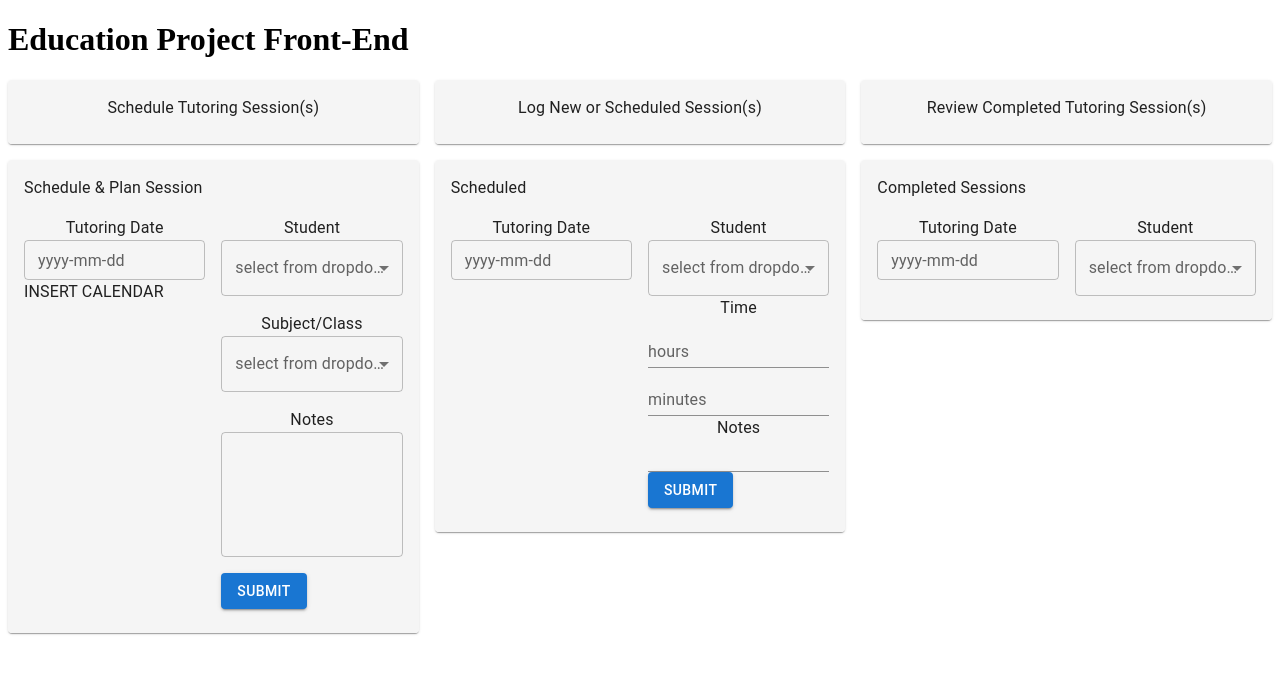
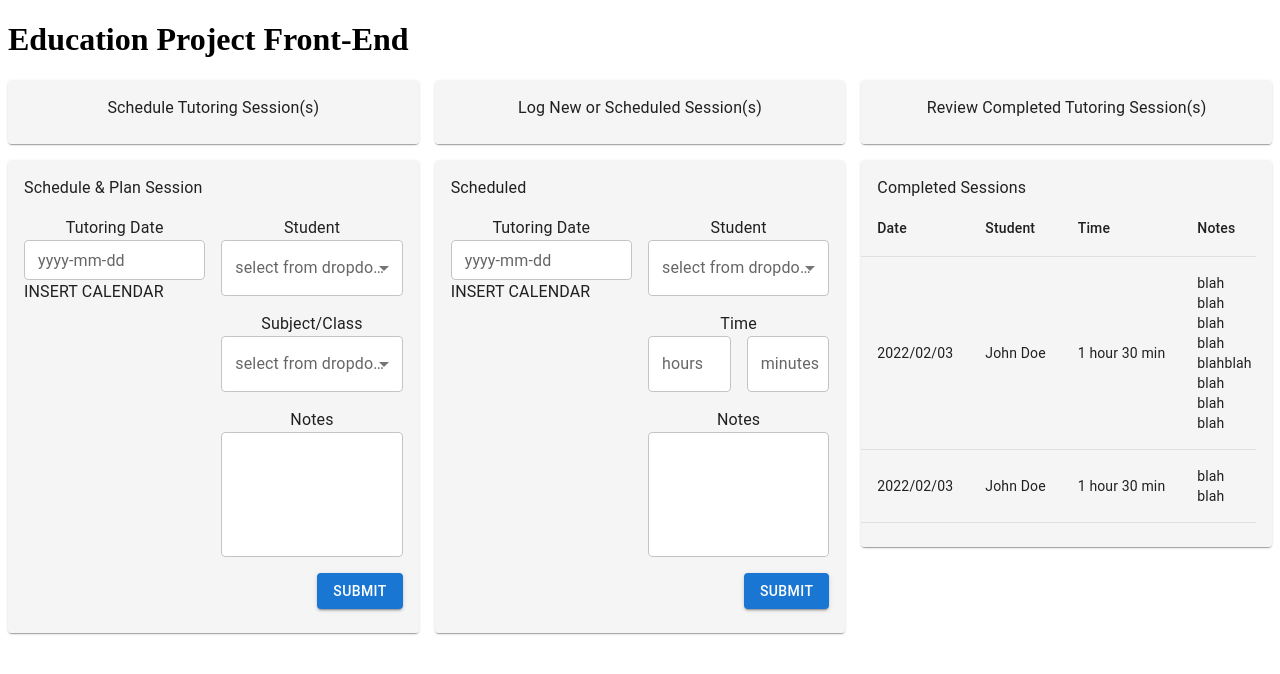
Before and after one commit to Hack4Impact-BU/Education-Project, a React (Create React App) app in the folder client/: page / in a window 1280 px wide. Shown: the top 674 px of the page. Built offline with nearby package versions, Linux system fonts and the light colour scheme.

Commit message:
formating and coloring changes for homepage

```diff
--- a/client/src/Homepage.js
+++ b/client/src/Homepage.js
@@ -54,7 +54,7 @@ class Homepage extends React.Component {
 
                                 <Grid item xs={6}>
                                     <Typography sx={{fontSize: 16, textAlign: 'center'}}>Tutoring Date</Typography>
-                                    <TextField fullWidth id="outlined-basic" inputProps={{ style: {textAlign:'center'} }} label="yyyy-mm-dd" size="small" ></TextField>
+                                    <TextField fullWidth id="outlined-basic" label="yyyy-mm-dd" size="small" sx={{backgroundColor: 'white'}} ></TextField>
                                     <Typography>INSERT CALENDAR</Typography>
                                 </Grid>
                                     <Grid item xs={6}>
@@ -67,6 +67,7 @@ class Homepage extends React.Component {
                                                         labelId="demo-simple-select-label"
                                                         id="demo-simple-select"
                                                         label="Age"
+                                                        sx={{backgroundColor: 'white'}}
                                                     >
                                                     <MenuItem value={10}>student 1</MenuItem>
                                                     <MenuItem value={20}>student 2</MenuItem>
@@ -82,6 +83,7 @@ class Homepage extends React.Component {
                                                         labelId="demo-simple-select-label"
                                                         id="demo-simple-select"
                                                         label="Age"
+                                                        sx={{backgroundColor: 'white'}}
                                                     >
                                                     <MenuItem value={10}>class 1</MenuItem>
                                                     <MenuItem value={20}>class 2</MenuItem>
@@ -95,10 +97,77 @@ class Homepage extends React.Component {
                                                     id="outlined-multiline-static"
                                                     multiline
                                                     rows={4}
+                                                    sx={{backgroundColor: 'white'}}
                                                 />
                                             </Grid>
-                                            <Grid item xs={2}>
-                                                <Button variant="contained">Submit</Button>
+
+                                            <Grid item xs={12}>
+                                                <Grid container justifyContent='flex-end'>
+                                                    <Button variant="contained">Submit</Button>
+                                                </Grid>
+                                            </Grid>
+                                        </Grid>
+                                    </Grid>
+                                </Grid>
+                            </CardContent>
+                        </Card>
+                    </Grid>
+                    <Grid item xs={4}>
+                        <Card>
+                            <CardContent sx={{backgroundColor:'#F5F5F5'}}>
+                            <Grid container spacing={2}>
+                                <Grid item xs = {12}>
+                                    <Typography sx={{fontSize: 16}}>Scheduled</Typography>
+                                </Grid>
+
+                                <Grid item xs={6}>
+                                    <Typography sx={{fontSize: 16, textAlign: 'center'}}>Tutoring Date</Typography>
+                                    <TextField fullWidth id="outlined-basic" label="yyyy-mm-dd" size="small" sx={{backgroundColor: 'white'}} ></TextField>
+                                    <Typography>INSERT CALENDAR</Typography>
+                                </Grid>
+                                    <Grid item xs={6}>
+                                        <Grid container spacing={2}>
+                                            <Grid item xs={12}>
+                                                <Typography sx={{fontSize: 16, textAlign: 'center'}}>Student</Typography>
+                                                <FormControl fullWidth>
+                                                    <InputLabel id="demo-simple-select-label">select from dropdown</InputLabel>
+                                                    <Select
+                                                        labelId="demo-simple-select-label"
+                                                        id="demo-simple-select"
+                                                        label="Age"
+                                                        sx={{backgroundColor: 'white'}}
+                                                    >
+                                                    <MenuItem value={10}>student 1</MenuItem>
+                                                    <MenuItem value={20}>student 2</MenuItem>
+                                                    <MenuItem value={30}>student 3</MenuItem>
+                                                    </Select>
+                                                </FormControl>
+                                            </Grid>
+                                            <Grid item xs={12}>
+                                                <Typography sx={{fontSize: 16, textAlign: 'center'}}>Time</Typography>
+                                                <Grid container spacing={2}>
+                                                    <Grid item xs={6}>
+                                                        <TextField label="hours" variant="outlined" sx={{backgroundColor: 'white'}}/>
+                                                    </Grid>
+                                                    <Grid item xs={6}>
+                                                        <TextField label="minutes" variant="outlined" sx={{backgroundColor: 'white'}} />
+                                                    </Grid>
+                                                </Grid>
+                                            </Grid>
+                                            <Grid item xs={12}>
+                                                <Typography sx={{fontSize: 16, textAlign: 'center'}}>Notes</Typography>
+                                                <TextField fullWidth
+                                                    id="outlined-multiline-static"
+                                                    multiline
+                                                    rows={4}
+                                                    sx={{backgroundColor: 'white'}}
+                                                />
+                                            </Grid>
+
+                                            <Grid item xs={12}>
+                                                <Grid container justifyContent='flex-end'>
+                                                    <Button variant="contained">Submit</Button>
+                                                </Grid>
                                             </Grid>
                                         </Grid>
                                     </Grid>
@@ -113,66 +182,9 @@ class Homepage extends React.Component {
                                 <Grid container spacing={2} justifyContent="center">
 
                                 <Grid item xs = {12}>
-                                    <Typography sx={{fontSize: 16}}>Scheduled</Typography>
-                                </Grid>
-                                    <Grid item xs={6}>
-                                        <Typography sx={{fontSize: 16, textAlign: 'center'}}>Tutoring Date</Typography>
-                                        <TextField fullWidth id="outlined-basic" inputProps={{ style: {textAlign:'center'} }} label="yyyy-mm-dd" size="small" ></TextField>
-
-                                    </Grid>
-                                    <Grid item xs={6}>
-                                        <Typography sx={{fontSize: 16, textAlign: 'center'}}>Student</Typography>
-                                        <FormControl fullWidth>
-                                            <InputLabel id="demo-simple-select-label">select from dropdown</InputLabel>
-                                            <Select
-                                                labelId="demo-simple-select-label"
-                                                id="demo-simple-select"
-                                                label="Age"
-                                            >
-                                            <MenuItem value={10}>student 1</MenuItem>
-                                            <MenuItem value={20}>student 2</MenuItem>
-                                            <MenuItem value={30}>student 3</MenuItem>
-                                            </Select>
-                                        </FormControl>
-                                        <Typography sx={{fontSize: 16, textAlign: 'center'}}>Time</Typography>
-                                        <TextField justifyContent="left" label="hours" variant="standard" />
-                                        <TextField justifyContent="right" label="minutes" variant="standard" />
-                                        <Typography sx={{fontSize: 16, textAlign: 'center'}}>Notes</Typography>
-                                        <TextField fullWidth id="standard-basic" variant="standard" />
-                                        <Button sx={{alignItems: 'right'}} variant="contained">Submit</Button>
-                                    </Grid>
-                                </Grid>
-                            </CardContent>
-                        </Card>
-                    </Grid>
-                    <Grid item xs={4}>
-                        <Card>
-                            <CardContent sx={{backgroundColor:'#F5F5F5'}}>
-
-                                <Grid container spacing={2} justifyContent="center">
-
-                                <Grid item xs = {12}>
                                     <Typography sx={{fontSize: 16}}>Completed Sessions</Typography>
                                 </Grid>
-                                    <Grid item xs={6}>
-                                        <Typography sx={{fontSize: 16, textAlign: 'center'}}>Tutoring Date</Typography>
-                                        <TextField fullWidth id="outlined-basic" inputProps={{ style: {textAlign:'center'} }} label="yyyy-mm-dd" size="small" ></TextField>
-                                    </Grid>
-                                    <Grid item xs={6}>
-                                        <Typography sx={{fontSize: 16, textAlign: 'center'}}>Student</Typography>
-                                        <FormControl fullWidth>
-                                            <InputLabel id="demo-simple-select-label">select from dropdown</InputLabel>
-                                            <Select
-                                                labelId="demo-simple-select-label"
-                                                id="demo-simple-select"
-                                                label="Age"
-                                            >
-                                            <MenuItem value={10}>student 1</MenuItem>
-                                            <MenuItem value={20}>student 2</MenuItem>
-                                            <MenuItem value={30}>student 3</MenuItem>
-                                            </Select>
-                                        </FormControl>
-                                    </Grid>
+                                    <CompletedSessions></CompletedSessions>
                                 </Grid>
                             </CardContent>
                         </Card>
```
